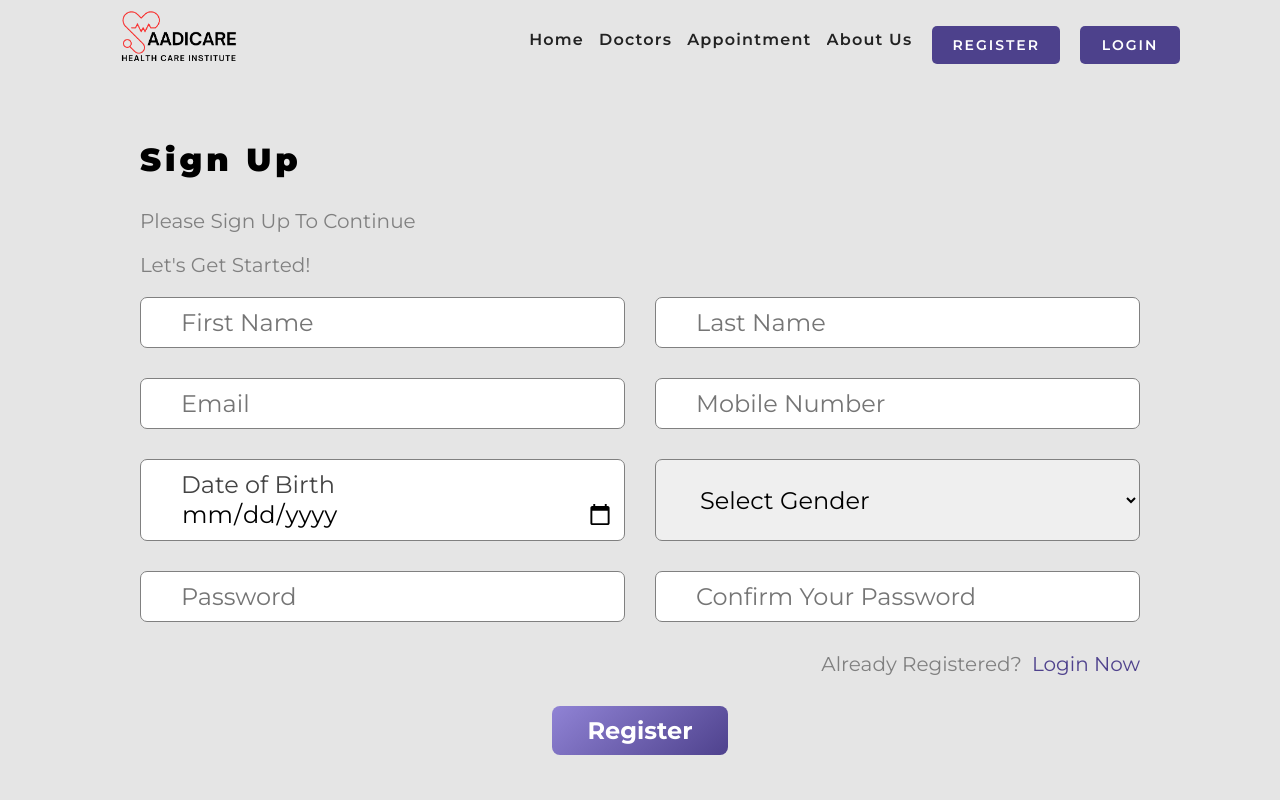
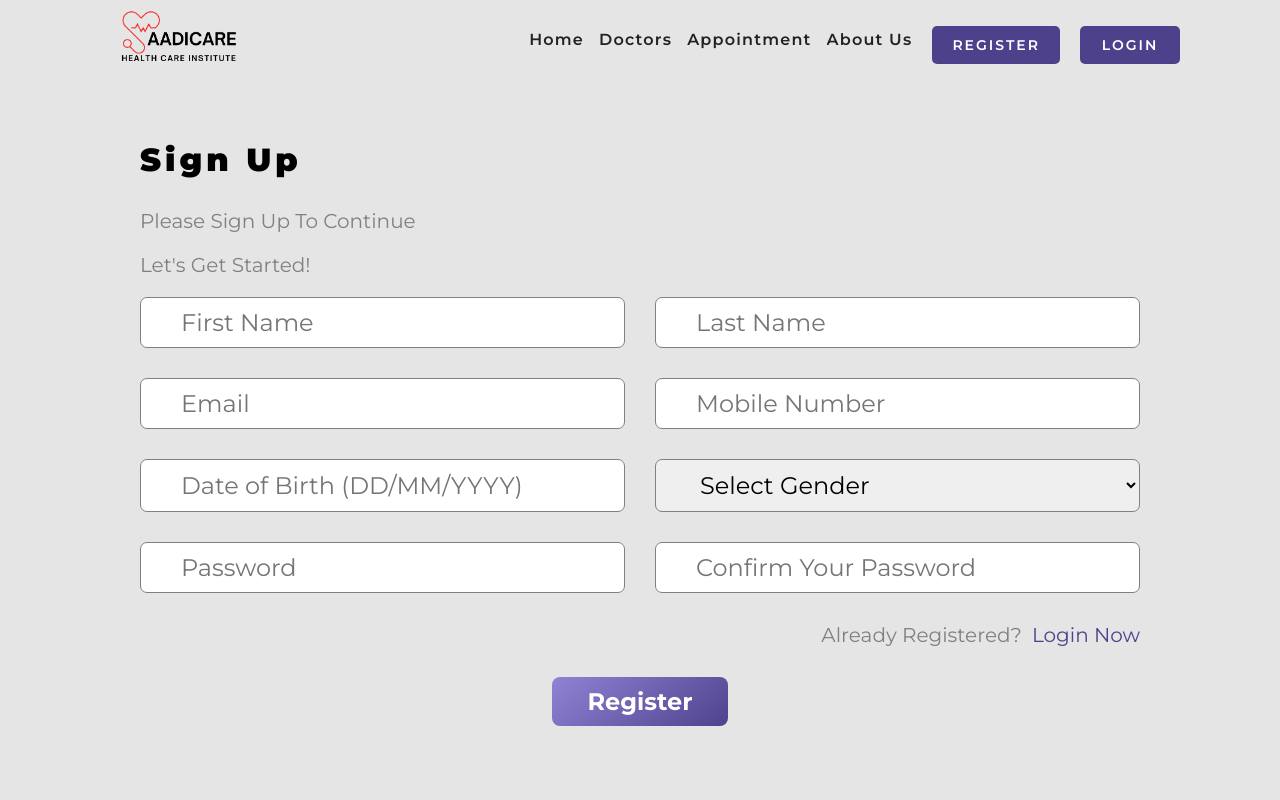
Before and after one commit to mahammedaadil/hospital-management-fe, a React (Vite) app: page /register in a window 1280 px wide. Shown: the top 800 px of the page. Built offline with nearby package versions, Linux system fonts and the light colour scheme; no server answers.

Commit message:
date format changed in registration , still to do in appointmentForm

```diff
--- a/src/components/PatientAppointments.jsx
+++ b/src/components/PatientAppointments.jsx
@@ -305,7 +305,7 @@ const PatientAppointments = () => {
                 <p><strong>Payment:</strong> No Payment Details Found</p>
               )}
                <button className="pdf-btn" onClick={() => generatePDF(appointment)}>
-                  Download PDF
+                  Download Receipt
                 </button>
             </div>
           ))
--- a/src/pages/Register.jsx
+++ b/src/pages/Register.jsx
@@ -1,4 +1,4 @@
-import axiosInstance from "../axios"; // Import the axios instance
+import axiosInstance from "../axios";
 import React, { useState } from "react";
 import { toast } from "react-toastify";
 import { Link, useNavigate } from "react-router-dom";
@@ -8,22 +8,43 @@ const Register = () => {
   const [lastName, setLastName] = useState("");
   const [email, setEmail] = useState("");
   const [phone, setPhone] = useState("");
-  const [dob, setDob] = useState("");
+  const [dob, setDob] = useState(""); // Stores DD/MM/YYYY format for UI
   const [gender, setGender] = useState("");
   const [password, setPassword] = useState("");
   const [confirmPassword, setConfirmPassword] = useState("");
 
   const navigate = useNavigate();
 
+  // Convert DD/MM/YYYY to YYYY-MM-DD for backend
+  const convertToISO = (dateString) => {
+    if (!dateString) return "";
+    const [day, month, year] = dateString.split("/");
+    return `${year}-${month}-${day}`; // Convert to YYYY-MM-DD
+  };
+
+  const handleDobChange = (e) => {
+    let input = e.target.value.replace(/\D/g, ""); // Remove non-numeric characters
+    if (input.length > 8) input = input.slice(0, 8); // Restrict to 8 digits (DDMMYYYY)
+
+    // Format as DD/MM/YYYY
+    let formatted = input;
+    if (input.length > 2) formatted = `${input.slice(0, 2)}/${input.slice(2)}`;
+    if (input.length > 4) formatted = `${input.slice(0, 2)}/${input.slice(2, 4)}/${input.slice(4)}`;
+
+    setDob(formatted);
+  };
+
   const handleRegistration = async (e) => {
     e.preventDefault();
     try {
+      const isoDob = convertToISO(dob); // Convert DD/MM/YYYY to YYYY-MM-DD
+
       const res = await axiosInstance.post("/user/patient/register", {
         firstName,
         lastName,
         email,
         phone,
-        dob,
+        dob: isoDob, // Send in YYYY-MM-DD format
         gender,
         password,
         confirmPassword,
@@ -63,7 +84,13 @@ const Register = () => {
           <input type="number" placeholder="Mobile Number" value={phone} onChange={(e) => setPhone(e.target.value)} />
         </div>
         <div>
-          <input type="date" placeholder="Date of Birth" value={dob} onChange={(e) => setDob(e.target.value)} />
+          <input
+            type="text"
+            placeholder="Date of Birth (DD/MM/YYYY)"
+            value={dob}
+            onChange={handleDobChange}
+            maxLength="10"
+          />
           <select value={gender} onChange={(e) => setGender(e.target.value)}>
             <option value="">Select Gender</option>
             <option value="Male">Male</option>
```
